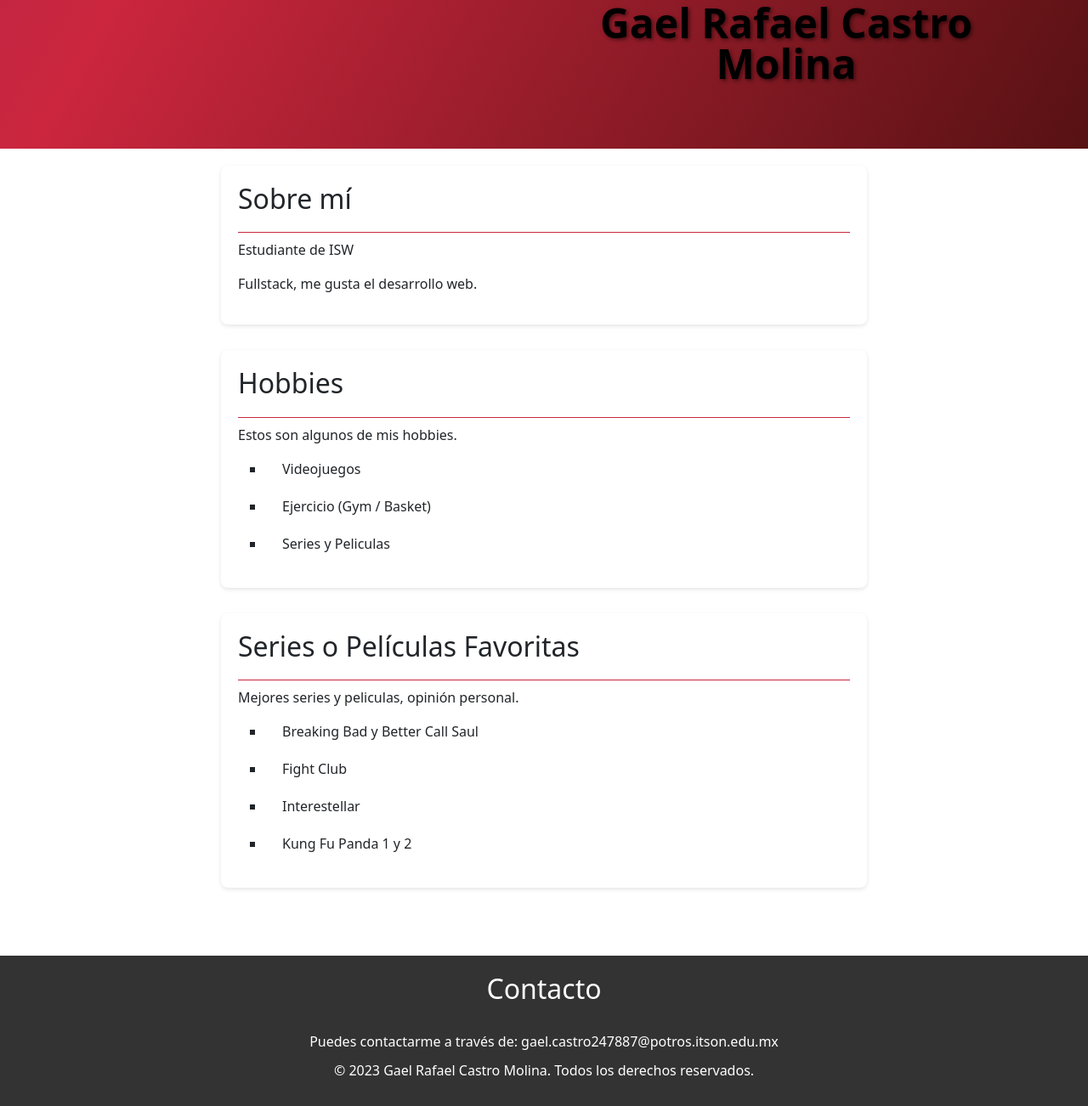
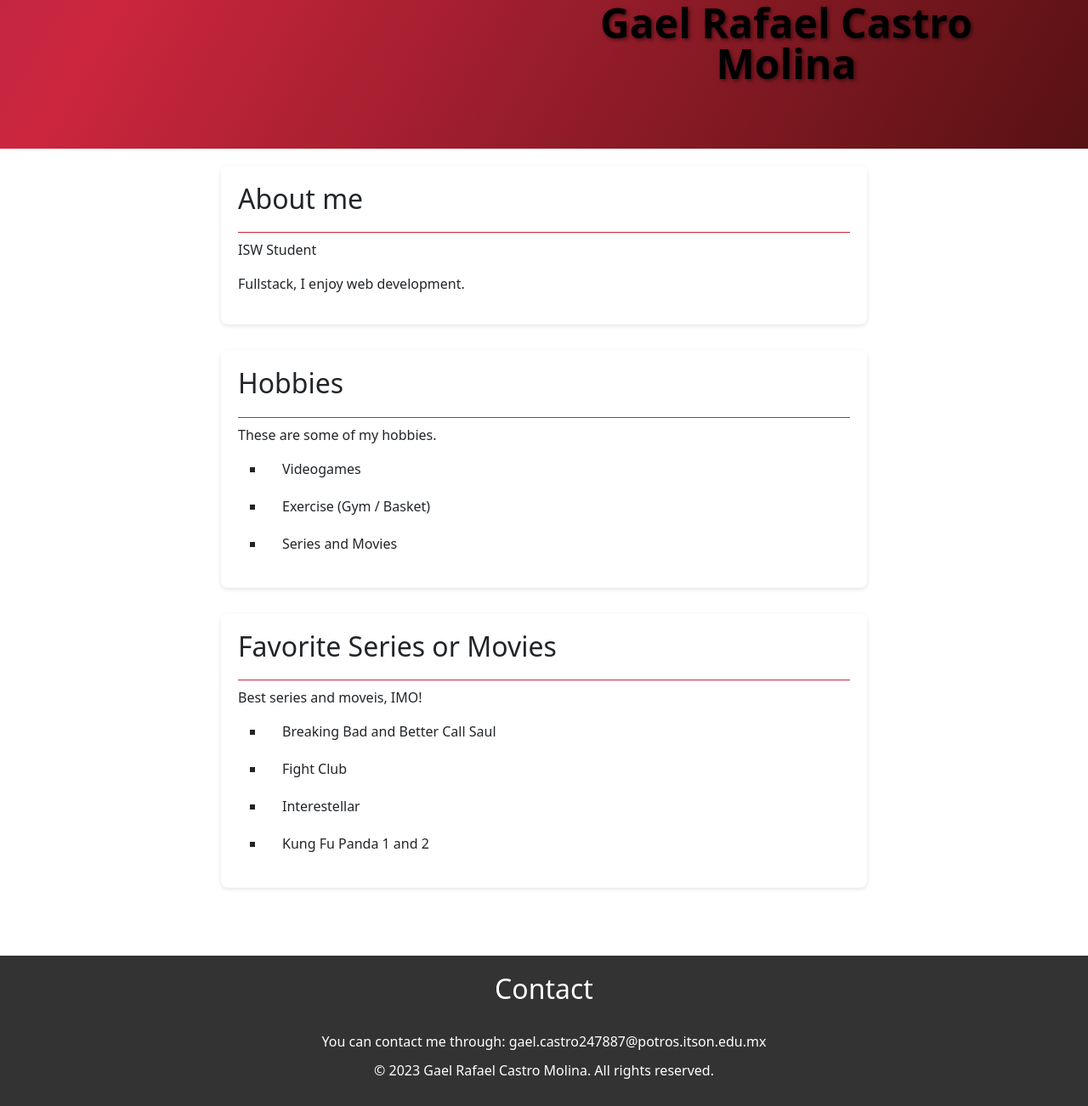
Before and after one commit to Wogcas/LandingCastroGael, a plain HTML site: page index.html in a window 1280 px wide. Shown: the part 153-1455 px from the top of the page at 85% size. Drawn offline with nearby package versions, Linux system fonts and the light colour scheme.

Commit message:
English version

```diff
--- a/index.html
+++ b/index.html
@@ -1,5 +1,5 @@
 <!DOCTYPE html>
-<html lang="es">
+<html lang="en">
 <head>
     <meta charset="UTF-8">
     <meta name="viewport" content="width=device-width, initial-scale=1.0">
@@ -23,34 +23,34 @@
     </header>
     <main>
         <section id="about-me">
-            <h2>Sobre mí</h2>
-            <p>Estudiante de ISW</p>
-            <p>Fullstack, me gusta el desarrollo web.</p>
+            <h2>About me</h2>
+            <p>ISW Student</p>
+            <p>Fullstack, I enjoy web development.</p>
         </section>
         <section id="hobbies">
             <h2>Hobbies</h2>
-            <p>Estos son algunos de mis hobbies.</p>
+            <p>These are some of my hobbies.</p>
             <ul>
-                <li>Videojuegos</li>
-                <li>Ejercicio (Gym / Basket)</li>
-                <li>Series y Peliculas</li>
+                <li>Videogames</li>
+                <li>Exercise (Gym / Basket)</li>
+                <li>Series and Movies</li>
             </ul>
         </section>
         <section id="series-peliculas">
-            <h2>Series o Películas Favoritas</h2>
-            <p>Mejores series y peliculas, opinión personal.</p>
+            <h2>Favorite Series or Movies</h2>
+            <p>Best series and moveis, IMO!</p>
             <ul>
-                <li>Breaking Bad y Better Call Saul</li>
+                <li>Breaking Bad and Better Call Saul</li>
                 <li>Fight Club</li>
                 <li>Interestellar</li>
-                <li>Kung Fu Panda 1 y 2</li>
+                <li>Kung Fu Panda 1 and 2</li>
             </ul>
         </section>
     </main>
     <footer>
-        <h2>Contacto</h2>
-        <p>Puedes contactarme a través de: gael.castro247887@potros.itson.edu.mx</p>
-        <p>&copy; 2023 Gael Rafael Castro Molina. Todos los derechos reservados.</p>
+        <h2>Contact</h2>
+        <p>You can contact me through: gael.castro247887@potros.itson.edu.mx</p>
+        <p>&copy; 2023 Gael Rafael Castro Molina. All rights reserved.</p>
     </footer>
 </body>
 </html>
```
